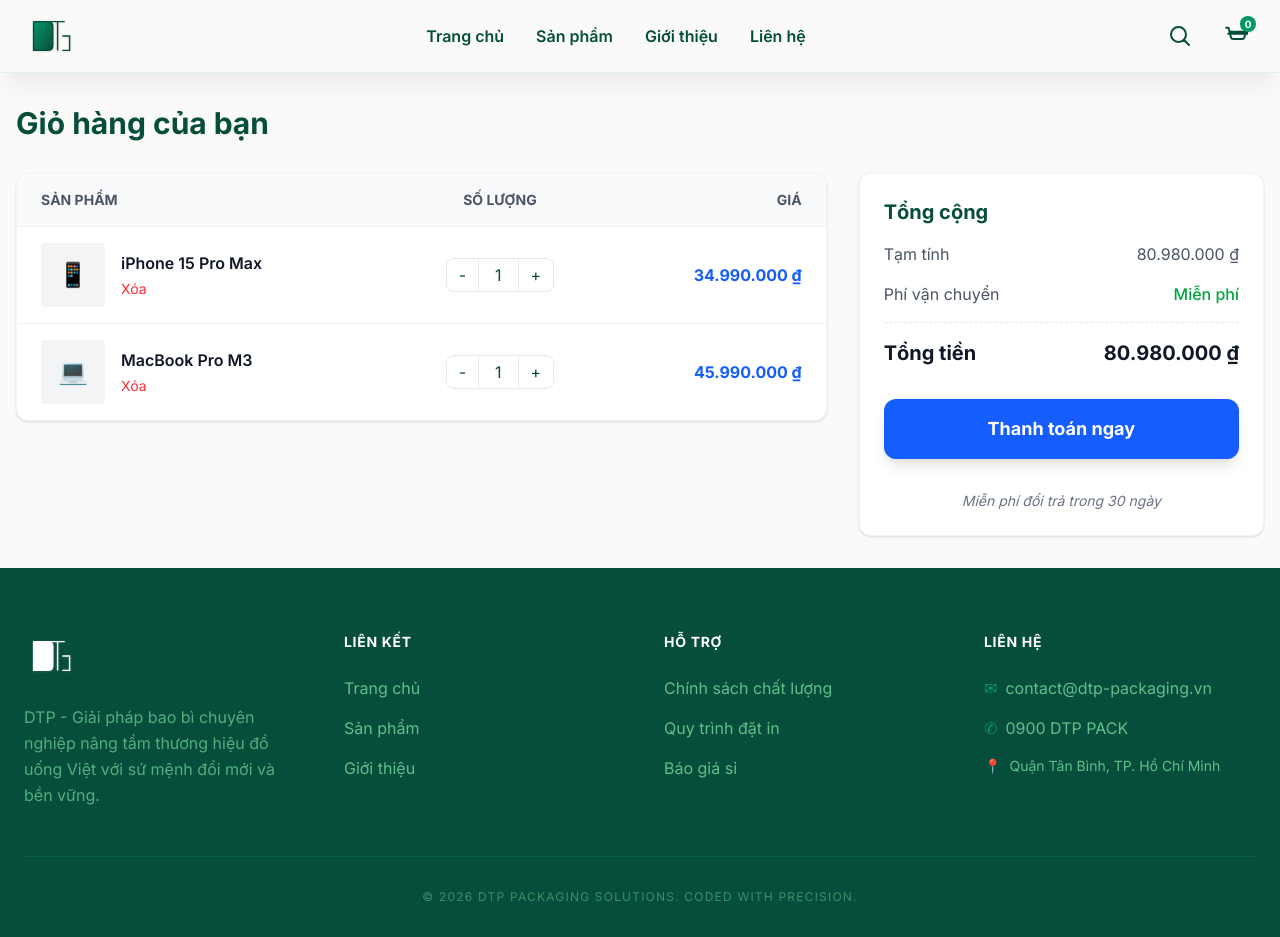
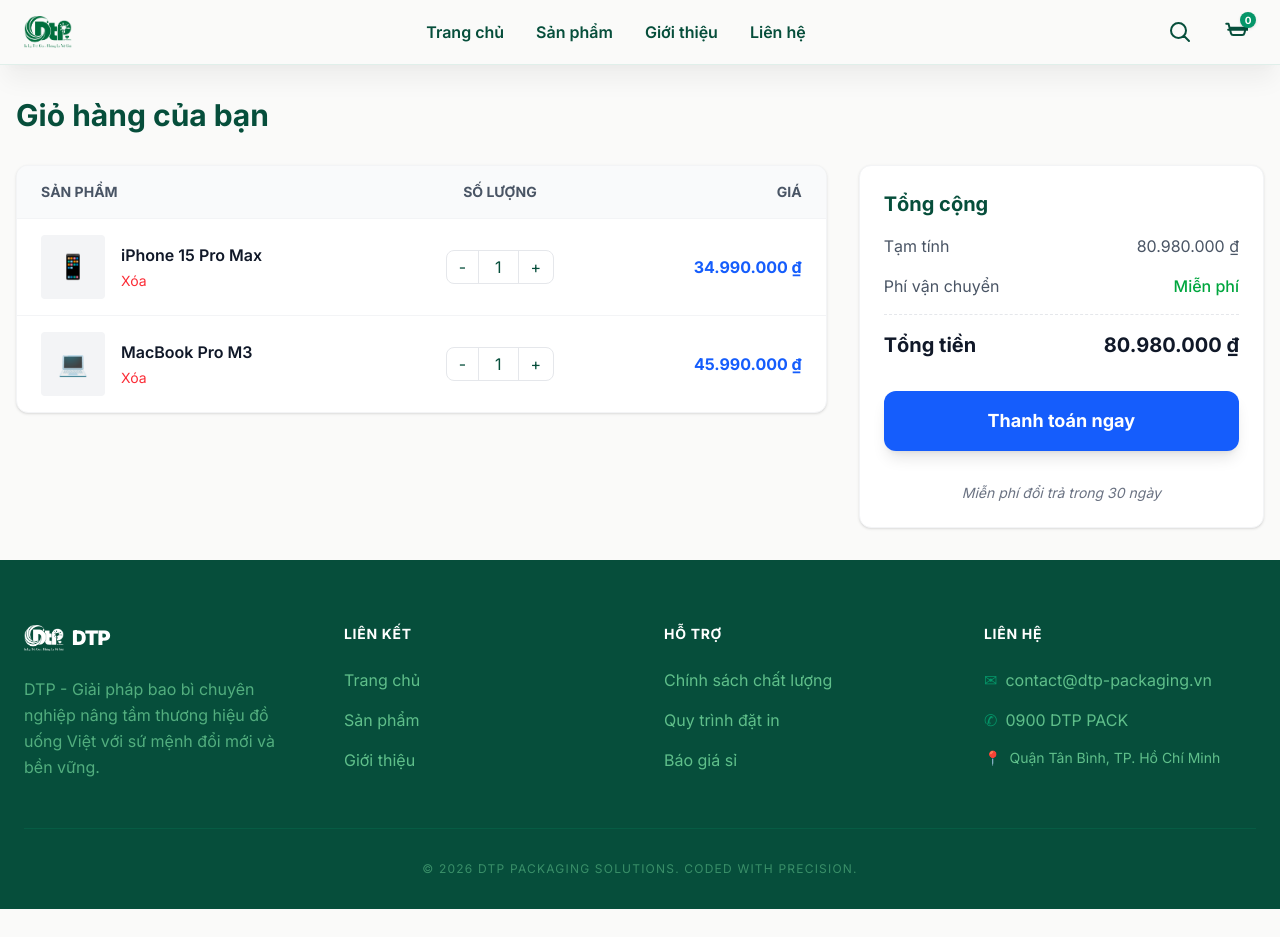
Before and after one commit to leesanhoon/store-web, a Next.js app: page /cart in a window 1280 px wide. After the commit the page ends 909 px from the top, so only its background shows below. Built offline with nearby package versions, Linux system fonts and the light colour scheme.

Commit message:
Refactor code structure for improved readability and maintainability

```diff
--- a/app/layout.tsx
+++ b/app/layout.tsx
@@ -7,8 +7,9 @@
 const inter = Inter({ subsets: ["latin"] });
 
 export const metadata: Metadata = {
-    title: "MyStore - Cửa hàng trực tuyến",
-    description: "Trang web bán hàng hiện đại sử dụng Next.js và Tailwind CSS",
+    title: "In ly Quảng Ngãi",
+    description:
+        "DTP - Đối tác in ấn bao bì hàng đầu tại Quảng Ngãi. Chuyên cung cấp dịch vụ in ly giấy, in hộp giấy, và các giải pháp đóng gói sáng tạo. Cam kết chất lượng, giá cả cạnh tranh, và giao hàng nhanh chóng. Liên hệ ngay để trải nghiệm dịch vụ in ấn chuyên nghiệp và nâng tầm thương hiệu của bạn với DTP.",
 };
 
 export default function RootLayout({
--- a/components/Footer.tsx
+++ b/components/Footer.tsx
@@ -1,5 +1,5 @@
 import React from "react";
-import DtpLogo from "./DtpLogo";
+import Image from "next/image";
 
 const Footer = () => {
     return (
@@ -7,8 +7,17 @@
             <div className="container mx-auto px-6">
                 <div className="grid grid-cols-1 md:grid-cols-4 gap-12 mb-12">
                     <div className="col-span-1 md:col-span-1">
-                        <div className="mb-6 invert brightness-0">
-                            <DtpLogo className="w-12 h-12" />
+                        <div className="mb-6 flex items-center gap-2">
+                            <Image
+                                src="/images/logo.png"
+                                alt="DTP Logo"
+                                width={40}
+                                height={40}
+                                className="object-contain brightness-0 invert"
+                            />
+                            <span className="text-xl font-black text-white tracking-tighter">
+                                DTP
+                            </span>
                         </div>
                         <p className="text-brand-sage/60 leading-relaxed">
                             DTP - Giải pháp bao bì chuyên nghiệp nâng tầm thương
@@ -104,5 +113,4 @@
         </footer>
     );
 };
-
 export default Footer;
--- a/components/Header.tsx
+++ b/components/Header.tsx
@@ -1,13 +1,23 @@
 import React from "react";
 import Link from "next/link";
-import DtpLogo from "./DtpLogo";
+import Image from "next/image";
 
 const Header = () => {
     return (
         <header className="bg-surface/90 shadow-soft sticky top-0 z-50 backdrop-blur-md border-b border-brand-emerald/10">
             <div className="container mx-auto px-6 py-3 flex items-center justify-between">
-                <Link href="/" className="group" aria-label="Trang chủ DTP">
-                    <DtpLogo className="w-12 h-12" />
+                <Link
+                    href="/"
+                    className="group flex items-center gap-2"
+                    aria-label="Trang chủ DTP"
+                >
+                    <Image
+                        src="/images/logo.png"
+                        alt="DTP Logo"
+                        width={48}
+                        height={48}
+                        className="object-contain"
+                    />
                 </Link>
                 <nav className="hidden md:flex items-center space-x-8">
                     <Link
```
Also changed, not shown: public/images/logo.png (added).
